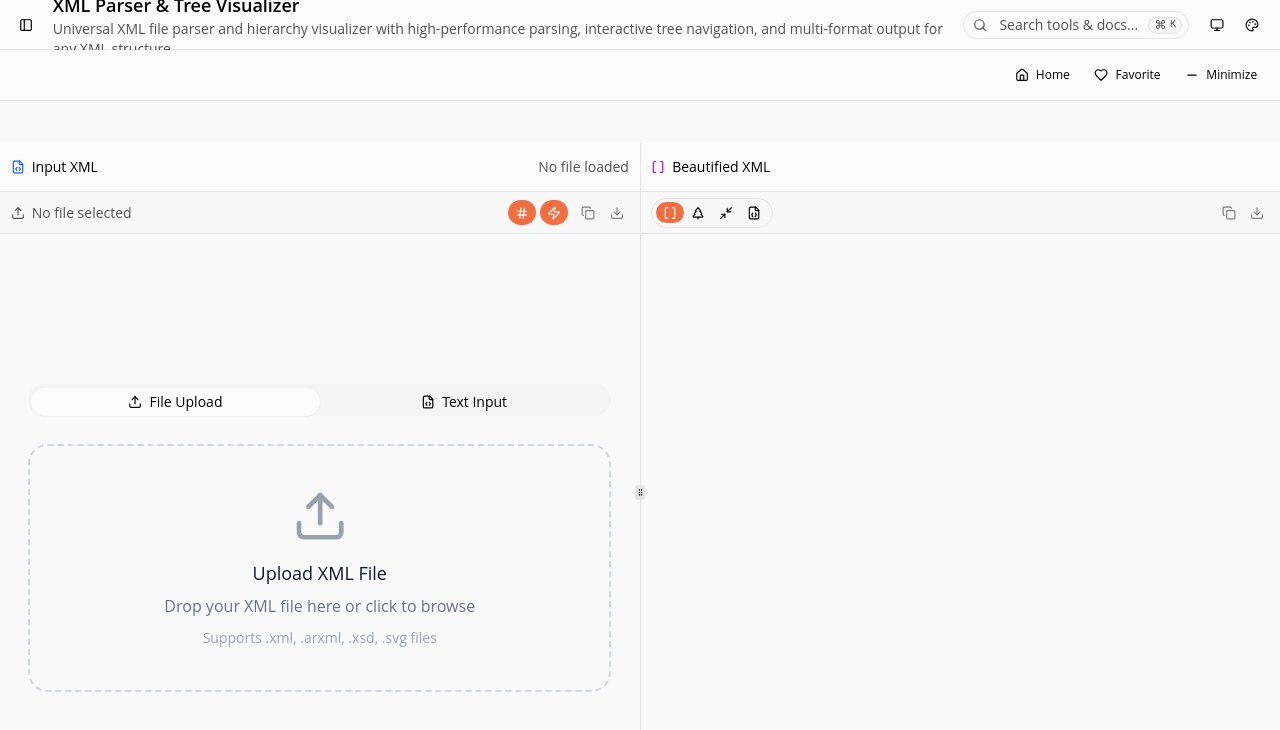
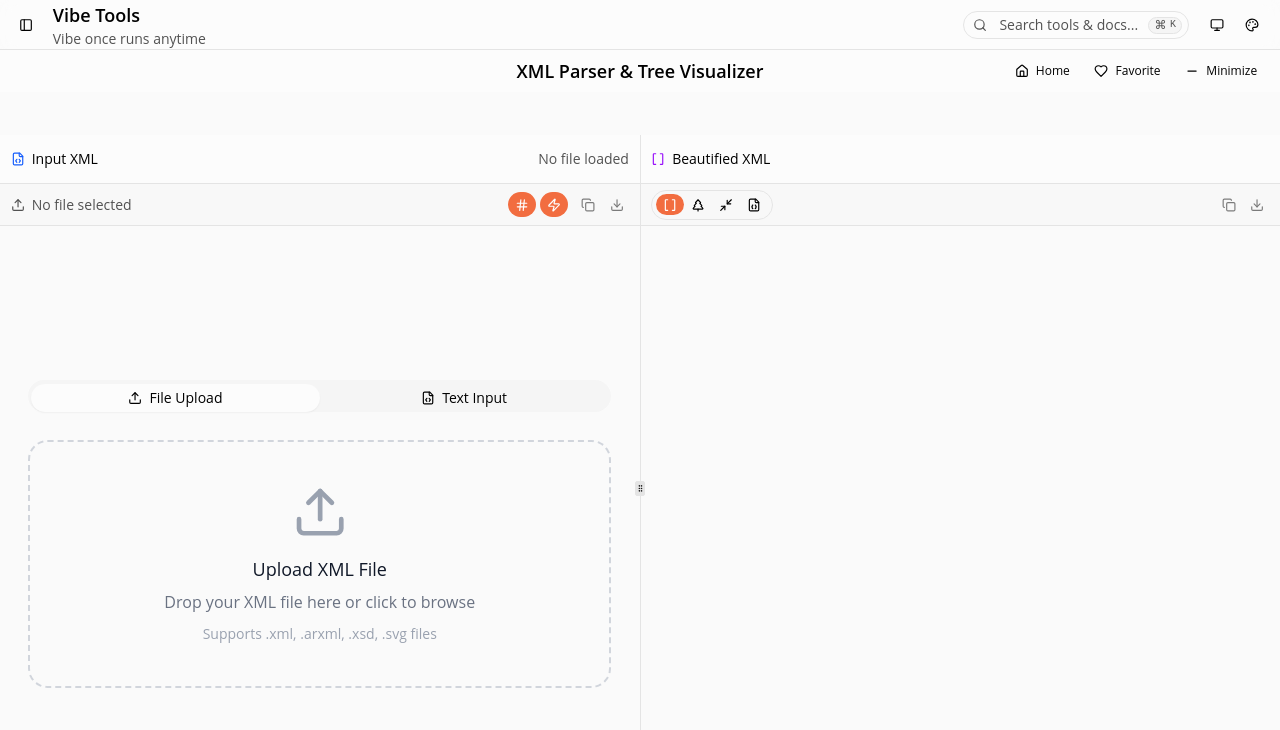
Before and after one commit to hanxiaomax/handsome, a React (Vite) app in the folder 2base/: page /tools/xml-parser in a window 1280 px wide. Shown: the top 730 px of the page. Built offline with nearby package versions, Linux system fonts and the light colour scheme.

Commit message:
feat(website-personalization): implement comprehensive brand identity updates and layout restructuring for "Vibe Tools", enhancing user interface with consistent branding, improved tool information display, and refined visual hierarchy; includes detailed report on changes and impact analysis

```diff
--- a/2base/src/app/homepage.tsx
+++ b/2base/src/app/homepage.tsx
@@ -61,8 +61,13 @@ function HomepageContent() {
             <SidebarTrigger />
             <div className="flex-1">
               <h2 className="text-lg font-semibold">
-                {selectedToolData ? selectedToolData.name : "Tools2Go"}
+                {selectedToolData ? selectedToolData.name : "Vibe Tools"}
               </h2>
+              {!selectedToolData && (
+                <p className="text-sm text-muted-foreground">
+                  Vibe once runs anytime
+                </p>
+              )}
             </div>
             {/* Global Search - 全局搜索框 */}
             <div className="hidden sm:block">
--- a/2base/src/components/layout/app-sidebar.tsx
+++ b/2base/src/components/layout/app-sidebar.tsx
@@ -57,8 +57,10 @@ export function AppSidebar({ selectedTool, onNavigateHome }: AppSidebarProps) {
             <Wrench className="h-5 w-5 text-primary-foreground" />
           </div>
           <div>
-            <h1 className="font-bold text-lg">Tools2Go</h1>
-            <p className="text-xs text-muted-foreground">Developer Tools</p>
+            <h1 className="font-bold text-lg">Vibe Tools</h1>
+            <p className="text-xs text-muted-foreground">
+              Vibe once runs anytime
+            </p>
           </div>
         </div>
       </SidebarHeader>
--- a/2base/src/components/layout/tool-layout.tsx
+++ b/2base/src/components/layout/tool-layout.tsx
@@ -20,6 +20,8 @@ interface WindowControlsProps {
   onNavigateHome?: () => void;
   onToggleFavorite?: () => void;
   isFavorite?: boolean;
+  toolName: string;
+  toolDescription?: string;
 }
 
 function WindowControls({
@@ -27,11 +29,41 @@ function WindowControls({
   onNavigateHome,
   onToggleFavorite,
   isFavorite = false,
+  toolName,
+  toolDescription,
 }: WindowControlsProps) {
+  // Function to truncate description to 30 words max
+  const truncateDescription = (desc: string): string => {
+    const words = desc.split(" ");
+    if (words.length <= 30) return desc;
+    return words.slice(0, 30).join(" ") + "...";
+  };
+
   return (
-    <div className="w-full flex items-center justify-between px-4 py-3 border-b bg-background/95 backdrop-blur">
-      <div className="flex items-center gap-2"></div>
-      <div className="flex items-center gap-2">
+    <div className="w-full flex items-center justify-between px-4 py-2 bg-background/95 backdrop-blur">
+      {/* Left spacer for balanced layout */}
+      <div className="flex-1"></div>
+
+      {/* Center - Tool Name */}
+      <div className="flex-1 text-center relative group">
+        <h3
+          className="text-lg font-semibold text-foreground cursor-default"
+          title={
+            toolDescription ? truncateDescription(toolDescription) : undefined
+          }
+        >
+          {toolName}
+        </h3>
+        {/* Hover tooltip for description */}
+        {toolDescription && (
+          <div className="absolute left-1/2 transform -translate-x-1/2 top-full mt-2 px-3 py-2 bg-popover border border-border rounded-md shadow-md text-sm text-popover-foreground opacity-0 invisible group-hover:opacity-100 group-hover:visible transition-all duration-200 z-50 max-w-md">
+            {truncateDescription(toolDescription)}
+          </div>
+        )}
+      </div>
+
+      {/* Right - Controls */}
+      <div className="flex-1 flex items-center gap-2 justify-end">
         {/* Home Button */}
         {onNavigateHome && (
           <Button
@@ -111,17 +143,15 @@ export function ToolLayout({
         <AppSidebar selectedTool={null} onNavigateHome={handleNavigateHome} />
 
         <main className="flex-1 flex flex-col overflow-hidden">
-          {/* Header Area - Tool Information */}
+          {/* Header Area - Website Title */}
           <header className="border-b bg-background/95 backdrop-blur supports-[backdrop-filter]:bg-background/60">
             <div className="flex h-14 items-center px-4 gap-4">
               <SidebarTrigger />
               <div className="flex-1">
-                <h2 className="text-lg font-semibold">{toolName}</h2>
-                {toolDescription && (
-                  <p className="text-sm text-muted-foreground">
-                    {toolDescription}
-                  </p>
-                )}
+                <h2 className="text-lg font-semibold">Vibe Tools</h2>
+                <p className="text-sm text-muted-foreground">
+                  Vibe once runs anytime
+                </p>
               </div>
               {/* Global Search - 全局搜索框 */}
               <div className="hidden sm:block">
@@ -133,15 +163,17 @@ export function ToolLayout({
 
           {/* Main Content Area - Tool Implementation */}
           <div className="flex-1 flex flex-col overflow-hidden">
-            {/* Window Controls Bar - Full Width */}
+            {/* Window Controls Bar with Tool Name */}
             <WindowControls
               onMinimize={onMinimize}
               onNavigateHome={handleNavigateHome}
               onToggleFavorite={onToggleFavorite}
               isFavorite={isFavorite}
+              toolName={toolName}
+              toolDescription={toolDescription}
             />
 
-            {/* Tool Content - Below Controls */}
+            {/* Tool Content - Below Tool Info */}
             <div className="flex-1 overflow-auto bg-muted/30">{children}</div>
           </div>
         </main>
```
Also changed, not shown: 1 other file (tests, documents, lock files or other folders).
